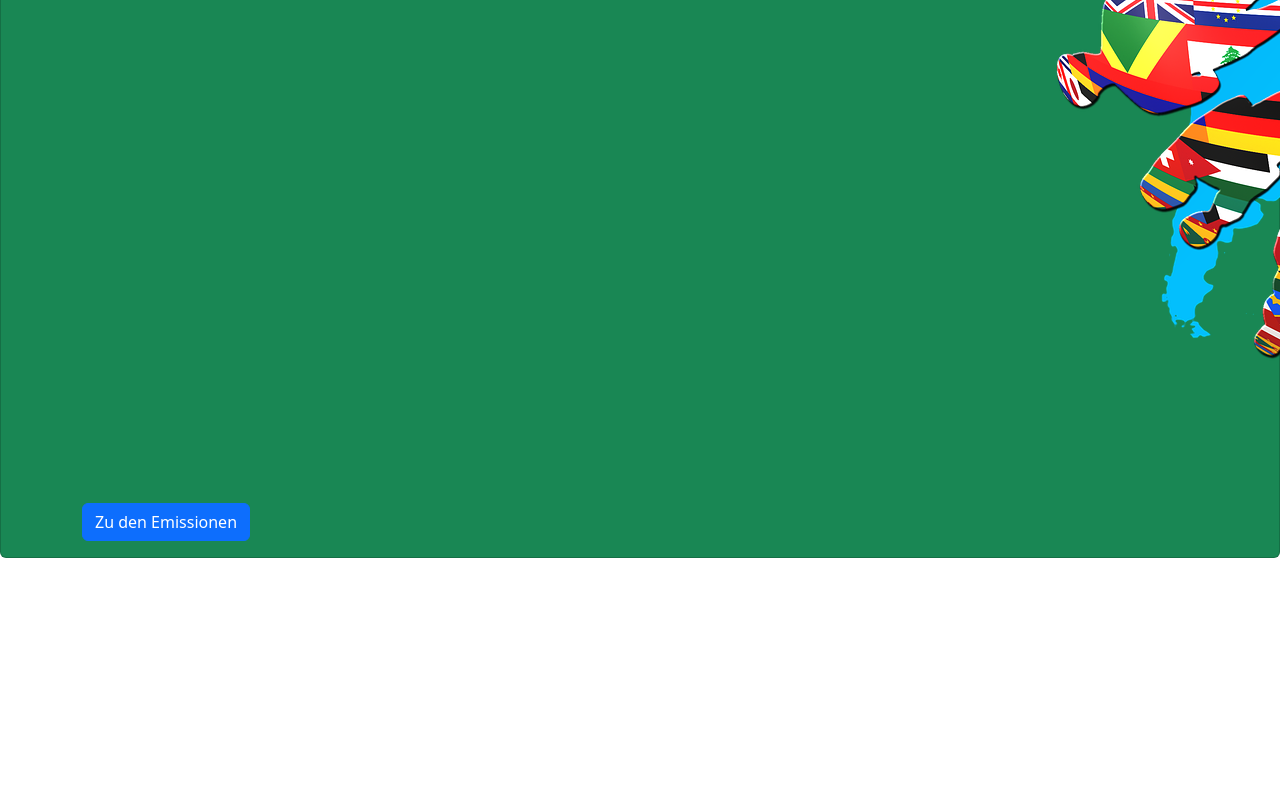
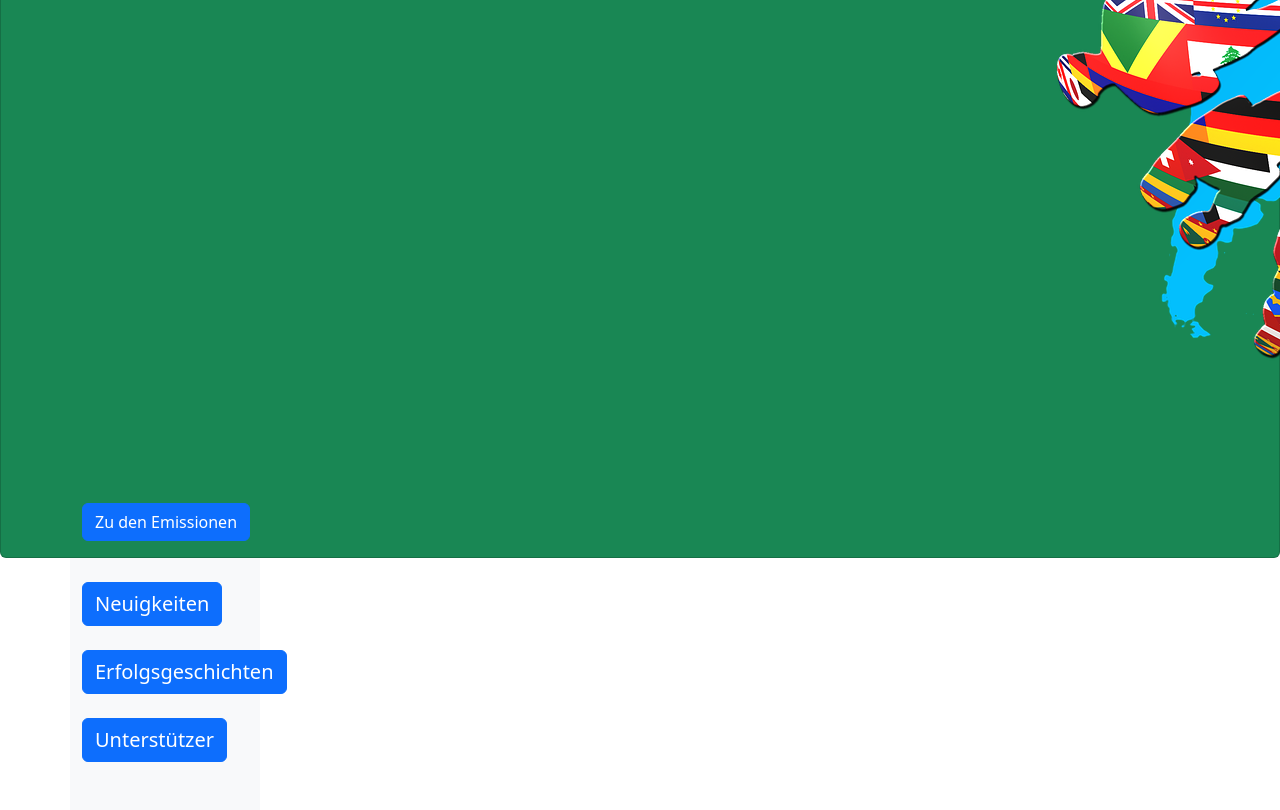
Before and after one commit to LennartBrauer/https---github.com-LennartBrauer-Evergreen-Fallstudie, a plain HTML site: page index.html in a window 1280 px wide. Shown: the part 902-1712 px from the top of the page. Before the commit the page ends 1460 px from the top, so only its background shows below. Drawn offline with nearby package versions, Linux system fonts and the light colour scheme; files whose address does not match are found by name.

Commit message:
Einfügen einer vertikalen Navigation in den Contentbereich

```diff
--- a/index.html
+++ b/index.html
@@ -54,6 +54,24 @@
       </div>
     </div>
 
+    <main>
+      <div class="container">
+        <div class="row">
+              <div class="col-sm-4 col-md-2 bg-body-tertiary py-4">
+                <ul class="nav flex-column">
+                  <li class="nav-item">
+                    <a class="btn btn-primary mb-4 fs-5" href="http://127.0.0.1:5500/neuigkeiten.html" role="button">Neuigkeiten</a>
+                  </li>
+                  <li class="nav-item">
+                    <a class="btn btn-primary mb-4 fs-5" href="http://127.0.0.1:5500/erfolgsgeschichten.html" role="button">Erfolgsgeschichten</a>
+                  </li>
+                  <li class="nav-item">
+                    <a class="btn btn-primary mb-4 fs-5" href="http://127.0.0.1:5500/unterst%C3%BCtzer.html" role="button">Unterstützer</a>
+                  </li>
+                </ul>
+              </div>
+
+
 
 </body>
 </html>
```
